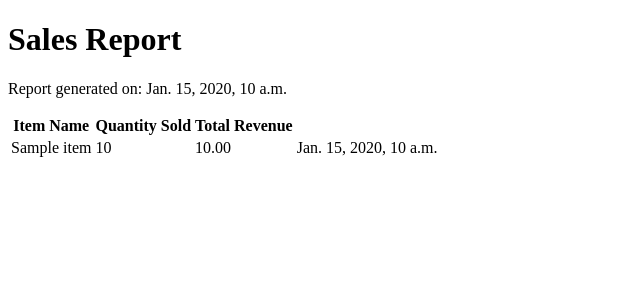
After one commit to YoussefAamer116/stock_flow, a Django app: template templates/sales_report.html in a window 1280 px wide. The commit adds this page. Shown: the top 300 px of the page, without its empty margins (0-640 px from the left). Run offline with Django 4.2, Linux system fonts and the light colour scheme; tables that the repository leaves empty hold one stand-in row (values such as "Sample post"); the template is opened without the code that fills it: values that come from a table or form of the project are taken from there, most other values are stand-ins (such as "Sample title", 1, 10 or a date in 2020).

Commit message:
Add sales report page

```diff
--- a/sales/models.py
+++ b/sales/models.py
@@ -7,7 +7,7 @@ class Sale(models.Model):
     item = models.ForeignKey(Item, on_delete=models.CASCADE)
     quantity_sold = models.IntegerField()
     sale_date = models.DateTimeField(auto_now_add=True)
-    total_revenue = models.DecimalField(max_digits=10, decimal_places=2)
+    total_revenue = models.DecimalField(max_digits=100, decimal_places=2)
 
     def save(self, *args, **kwargs):
         # Ensure that the quantity sold is positive
--- a/sales/urls.py
+++ b/sales/urls.py
@@ -2,4 +2,5 @@ from django.urls import path
 from . import views
 urlpatterns = [
     path('sell-item/', views.sell_item, name='sell_item'),
+    path('sales-report/', views.sales_report, name='sales_report'),
 ]
--- a/stock/models.py
+++ b/stock/models.py
@@ -5,7 +5,7 @@ from django.db import models
 class Item(models.Model):
     item_name = models.CharField(max_length=50)
     quantity = models.IntegerField()
-    price = models.DecimalField(max_digits=5, decimal_places=2)
+    price = models.DecimalField(max_digits=10, decimal_places=2)
 
     def __str__(self):
         return self.item_name
--- a/stock/views.py
+++ b/stock/views.py
@@ -5,7 +5,7 @@ from .forms import ItemForm
 # Create your views here.
 
 def stock_page(request):
-    items = Item.objects.all()
+    items = Item.objects.filter(quantity__gt=0)
     return render(request, 'stock_page.html', {'items': items})
 
 def add_item(request):
@@ -13,7 +13,7 @@ def add_item(request):
         form = ItemForm(request.POST)
         if form.is_valid():
             form.save()
-            return redirect('add_item')
+            return redirect('stock_page')
     else:
         form = ItemForm()
     return render(request, 'add_item.html', {'form': form})
--- /dev/null
+++ b/templates/sales_report.html
@@ -0,0 +1,25 @@
+<!DOCTYPE html>
+<html>
+<head>
+    <title>Sales Report</title>
+</head>
+<body>
+    <h1>Sales Report</h1>
+    <p>Report generated on: {{ current_datetime }}</p>
+    <table>
+        <tr>
+            <th>Item Name</th>
+            <th>Quantity Sold</th>
+            <th>Total Revenue</th>
+        </tr>
+        {% for sale in sales %}
+        <tr>
+            <td>{{ sale.item.item_name }}</td>
+            <td>{{ sale.quantity_sold }}</td>
+            <td>{{ sale.total_revenue }}</td>
+            <td>{{ sale.sale_date }}</td>
+        </tr>
+        {% endfor %}
+    </table>
+</body>
+</html>
--- a/templates/stock_page.html
+++ b/templates/stock_page.html
@@ -7,7 +7,7 @@
     <h1>Stock Inventory</h1>
 
     <!-- Add Item Button -->
-    <a href="{% url 'add_item' %}" style="display: inline-block; padding: 10px 20px; background-color: #4CAF50; color: white; text-align: center; text-decoration: none; border-radius: 4px;">Add New Item</a>
+
 
 
     <table border="1" style="margin-top: 20px;">
@@ -25,6 +25,8 @@
         {% endfor %}
     </table>
     <br>
+    <a href="{% url 'add_item' %}" style="display: inline-block; padding: 10px 20px; background-color: #4CAF50; color: white; text-align: center; text-decoration: none; border-radius: 4px;">Add New Item</a>
     <a href="{% url 'sell_item' %}" style="display: inline-block; padding: 10px 20px; background-color: #4CAF50; color: white; text-align: center; text-decoration: none; border-radius: 4px;">Sell Item</a>
+    <a href="{% url 'sales_report' %}" style="display: inline-block; padding: 10px 20px; background-color: #4CAF50; color: white; text-align: center; text-decoration: none; border-radius: 4px;">Sales Report</a>
 </body>
 </html>
```
Also changed, not shown: sales/views.py (+16 -0 lines).
